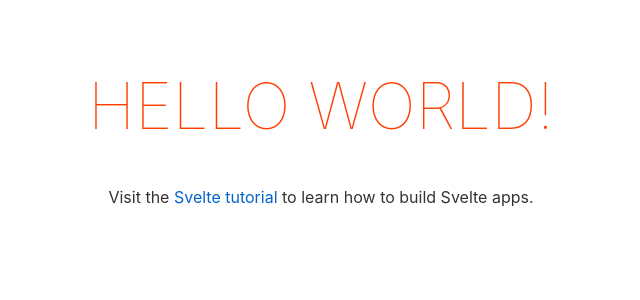
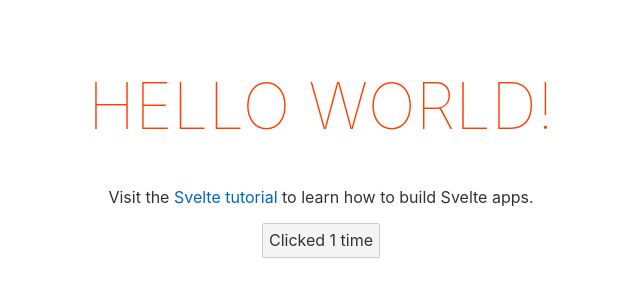
Before and after one commit to aaron-s-brown/board-game-designer, a Svelte app: page / in a window 1280 px wide. Shown: the top 300 px of the page, without its empty margins (319-959 px from the left). Built offline with nearby package versions, Linux system fonts and the light colour scheme.

Commit message:
Aaron button

```diff
--- a/src/App.svelte
+++ b/src/App.svelte
@@ -1,10 +1,12 @@
 <script>
 	export let name;
+	import AaronButton from './Buttons/AaronButton.svelte';
 </script>
 
 <main>
 	<h1>Hello {name}!</h1>
 	<p>Visit the <a href="https://svelte.dev/tutorial">Svelte tutorial</a> to learn how to build Svelte apps.</p>
+	<AaronButton/>
 </main>
 
 <style>
--- /dev/null
+++ b/src/Buttons/AaronButton.svelte
@@ -0,0 +1,12 @@
+<script>
+	let count = 1;
+
+	function incrementCount() {
+		// event handler code goes here
+		count *= 2;
+	}
+</script>
+
+<button on:click={incrementCount}>
+	Clicked {count} {count === 1 ? 'time' : 'times'}
+</button>
```
